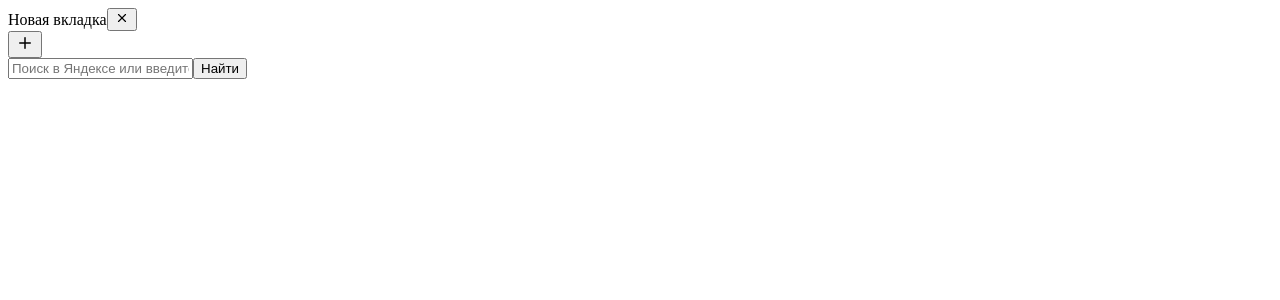
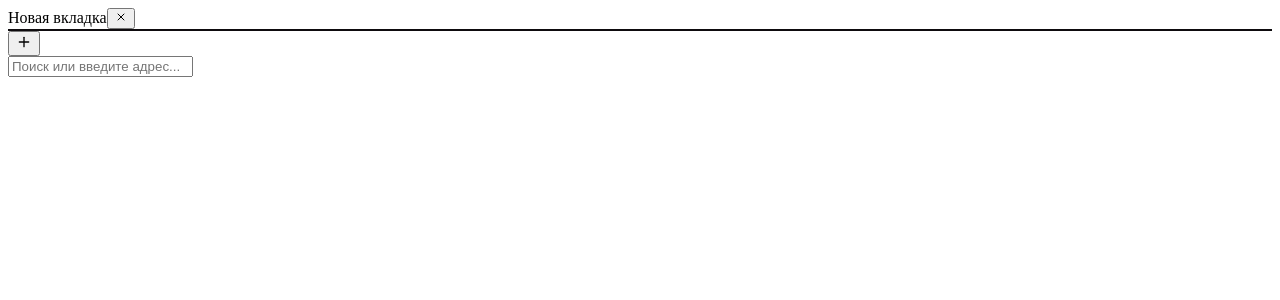
Before and after one commit to SharikDan/kaif-browser, a React (Vite) app: page / in a window 1280 px wide. Shown: the top 300 px of the page. Built offline with nearby package versions, Linux system fonts and the light colour scheme.

Commit message:
Improve glass morphism design

```diff
--- a/src/components/SearchBar.tsx
+++ b/src/components/SearchBar.tsx
@@ -1,8 +1,10 @@
 import React, { useState, useRef } from 'react';
+import { motion } from 'framer-motion';
 import { useTabs } from '../contexts/TabsContext';
 
 const SearchBar: React.FC = () => {
   const [query, setQuery] = useState('');
+  const [isFocused, setIsFocused] = useState(false);
   const inputRef = useRef<HTMLInputElement>(null);
   const { addTab } = useTabs();
 
@@ -13,8 +15,7 @@ const SearchBar: React.FC = () => {
     if (query.includes('.') && !query.includes(' ')) {
       searchUrl = query.startsWith('http') ? query : `https://${query}`;
     } else {
-      // Используем Яндекс (работает в РФ)
-      searchUrl = `https://yandex.ru/search/?text=${encodeURIComponent(query)}`;
+      searchUrl = `https://duckduckgo.com/?q=${encodeURIComponent(query)}`;
     }
     addTab(searchUrl, query);
     setQuery('');
@@ -22,28 +23,31 @@ const SearchBar: React.FC = () => {
   };
 
   return (
-    <div className="fixed top-14 left-0 right-0 z-20 bg-black/90 backdrop-blur-sm border-b border-cyan-500/30 shadow-lg">
-      <div className="max-w-4xl mx-auto px-6 py-5">
+    <motion.div
+      initial={{ width: '40%', opacity: 0.9 }}
+      animate={{ width: isFocused ? '70%' : '40%', opacity: 1 }}
+      transition={{ type: 'spring', stiffness: 300, damping: 25 }}
+      className="absolute top-1/2 left-1/2 transform -translate-x-1/2 -translate-y-1/2 z-20"
+    >
       <form onSubmit={handleSubmit}>
-          <div className="relative group">
+        <div
+          className="relative rounded-2xl backdrop-blur-xl bg-white/10 shadow-[inset_0_1px_1px_rgba(255,255,255,0.2)] border border-white/20"
+          style={{ mixBlendMode: 'difference' }}
+        >
           <input
             ref={inputRef}
             type="text"
             value={query}
             onChange={(e) => setQuery(e.target.value)}
-              placeholder="Поиск в Яндексе или введите URL..."
-              className="w-full bg-gray-900 border-2 border-cyan-500 rounded-2xl px-8 py-5 text-xl text-white placeholder-gray-400 outline-none focus:ring-2 focus:ring-cyan-400 focus:border-transparent transition-all shadow-lg shadow-cyan-500/20"
+            onFocus={() => setIsFocused(true)}
+            onBlur={() => setIsFocused(false)}
+            placeholder="Поиск или введите адрес..."
+            className="w-full bg-transparent px-6 py-4 text-xl text-white placeholder-white/70 outline-none"
+            style={{ color: 'var(--on-primary)', caretColor: 'var(--primary)' }}
           />
-            <button
-              type="submit"
-              className="absolute right-4 top-1/2 transform -translate-y-1/2 bg-gradient-to-r from-cyan-600 to-blue-600 hover:from-cyan-500 hover:to-blue-500 text-white px-6 py-2 rounded-full text-base font-semibold transition shadow-md"
-            >
-              Найти
-            </button>
         </div>
       </form>
-      </div>
-    </div>
+    </motion.div>
   );
 };
 
--- a/src/components/TabBar.tsx
+++ b/src/components/TabBar.tsx
@@ -1,32 +1,33 @@
 import React from 'react';
 import { motion } from 'framer-motion';
 import { useTabs } from '../contexts/TabsContext';
+import { useTheme } from '../contexts/ThemeContext';
 import { X, Plus } from 'lucide-react';
 
 export const TabBar: React.FC = () => {
   const { tabs, activeTabId, addTab, closeTab, setActiveTab } = useTabs();
+  const { primary } = useTheme();
 
   return (
-    <div className="fixed top-0 left-0 right-0 z-30 bg-black/80 backdrop-blur-sm border-b border-cyan-500/30 flex items-center gap-1 px-3 py-1 overflow-x-auto shadow-lg">
+    <div className="fixed top-0 left-0 right-0 z-30 backdrop-blur-xl bg-black/20 border-b border-white/10 flex items-center gap-1 px-2 py-1 overflow-x-auto">
       {tabs.map((tab) => (
         <motion.div
           key={tab.id}
           layout
           onClick={() => setActiveTab(tab.id)}
-          className={`group relative flex items-center gap-2 px-5 py-2 rounded-t-lg cursor-pointer transition-all ${
-            activeTabId === tab.id
-              ? 'bg-gradient-to-r from-cyan-900/50 to-blue-900/50 text-cyan-300 border-b-2 border-cyan-500'
-              : 'hover:bg-white/5 text-gray-400'
+          className={`group relative flex items-center gap-2 px-4 py-2 rounded-t-lg cursor-pointer transition-all ${
+            activeTabId === tab.id ? 'bg-white/15' : 'hover:bg-white/5'
           }`}
+          style={activeTabId === tab.id ? { borderBottom: `2px solid ${primary}` } : {}}
         >
-          <span className="text-sm max-w-[180px] truncate font-medium">
-            {tab.title.length > 25 ? tab.title.slice(0, 22) + 'â€¦' : tab.title}
+          <span className="text-sm text-white/80 max-w-[150px] truncate">
+            {tab.title.length > 20 ? tab.title.slice(0, 18) + '…' : tab.title}
           </span>
           <button
             onClick={(e) => { e.stopPropagation(); closeTab(tab.id); }}
-            className="opacity-0 group-hover:opacity-100 transition p-1 rounded-full hover:bg-white/10"
+            className="opacity-0 group-hover:opacity-100 transition p-1 rounded-full hover:bg-white/20"
           >
-            <X size={14} className="text-cyan-400" />
+            <X size={12} className="text-white/70" />
           </button>
         </motion.div>
       ))}
@@ -34,7 +35,7 @@ export const TabBar: React.FC = () => {
         onClick={() => addTab()}
         className="p-2 rounded-full hover:bg-white/10 transition"
       >
-        <Plus size={18} className="text-cyan-400" />
+        <Plus size={16} className="text-white/80" />
       </button>
     </div>
   );
--- a/src/index.css
+++ b/src/index.css
@@ -3,8 +3,8 @@
 @tailwind utilities;
 
 :root {
-  --primary: #06b6d4;
-  --on-primary: #ffffff;
+  --primary: #ffffff;
+  --on-primary: #000000;
 }
 
 html, body, #root {
@@ -12,7 +12,7 @@ html, body, #root {
   height: 100%;
   margin: 0;
   padding: 0;
-  background: #0a0a0f;
+  background: transparent;
   overflow: hidden;
 }
 
@@ -21,21 +21,20 @@ html, body, #root {
 }
 
 ::-webkit-scrollbar {
-  width: 8px;
-  height: 8px;
+  width: 6px;
+  height: 6px;
 }
 ::-webkit-scrollbar-track {
-  background: #1a1a1f;
+  background: transparent;
 }
 ::-webkit-scrollbar-thumb {
-  background: #06b6d4;
+  background: rgba(255, 255, 255, 0.3);
   border-radius: 10px;
 }
-::-webkit-scrollbar-thumb:hover {
-  background: #0891b2;
+
+/* Улучшенный стеклянный эффект */
+.glass {
+  backdrop-filter: blur(25px) saturate(180%);
+  background-color: rgba(255, 255, 255, 0.1);
+  border: 1px solid rgba(255, 255, 255, 0.2);
 }
-
-/* Неоновое свечение для активных элементов */
-.neon-glow {
-  text-shadow: 0 0 5px #06b6d4, 0 0 10px #06b6d4;
-}
```
Lines whose indentation alone changed are shown as unchanged.
